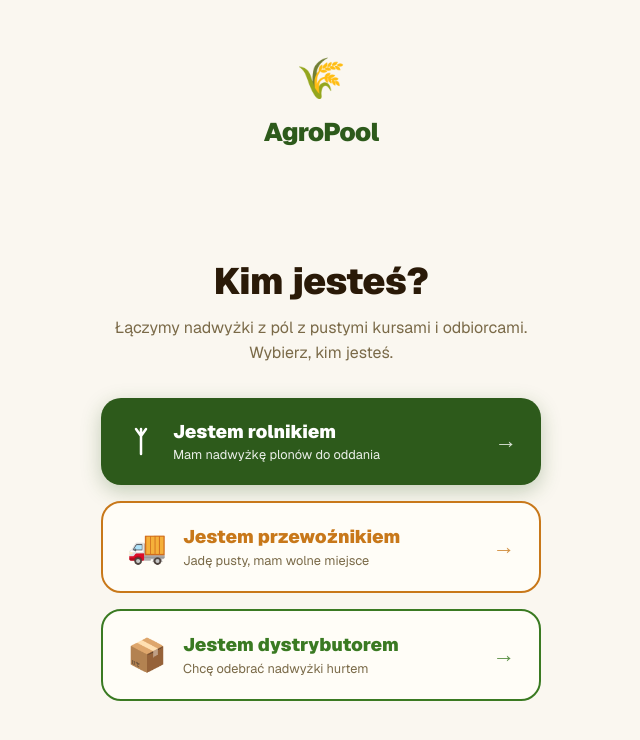
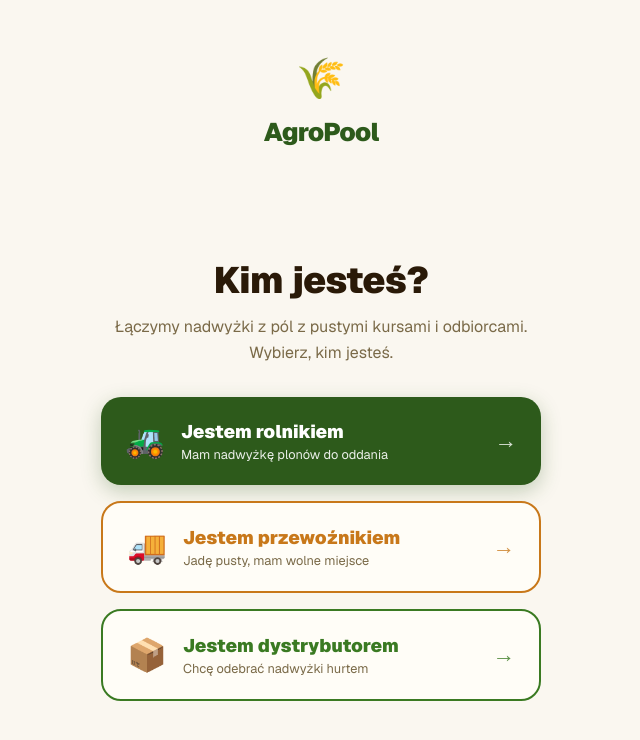
Before and after one commit to mickamin/hack4change, a Next.js app: page / in a window 1280 px wide. Shown: the top 740 px of the page, without its empty margins (319-959 px from the left). Built offline with nearby package versions, Linux system fonts and the light colour scheme.

Commit message:
Ikona rolnika: traktor emoji

```diff
--- a/app/page.tsx
+++ b/app/page.tsx
@@ -31,9 +31,7 @@ export default function HomePage() {
         <div style={{ display: "flex", flexDirection: "column", gap: "1rem" }}>
           <Link href="/rolnik" style={{ textDecoration: "none" }}>
             <div style={{ background: T.accent, color: "#fff", borderRadius: "1.25rem", padding: "1.25rem 1.5rem", display: "flex", alignItems: "center", gap: "1rem", boxShadow: `0 6px 20px ${T.accent}44`, textAlign: "left" }}>
-              <svg width="32" height="32" viewBox="0 0 64 64" fill="none" xmlns="http://www.w3.org/2000/svg">
-                <path d="M32 58V22M32 22L22 8M32 22L42 8M32 22L32 8" stroke="white" strokeWidth="5" strokeLinecap="round" strokeLinejoin="round"/>
-              </svg>
+              <span style={{ fontSize: "2rem" }}>🚜</span>
               <span>
                 <span style={{ display: "block", fontSize: "1.15rem", fontWeight: 900 }}>Jestem rolnikiem</span>
                 <span style={{ display: "block", fontSize: "0.8rem", opacity: 0.9 }}>Mam nadwyżkę plonów do oddania</span>
```
